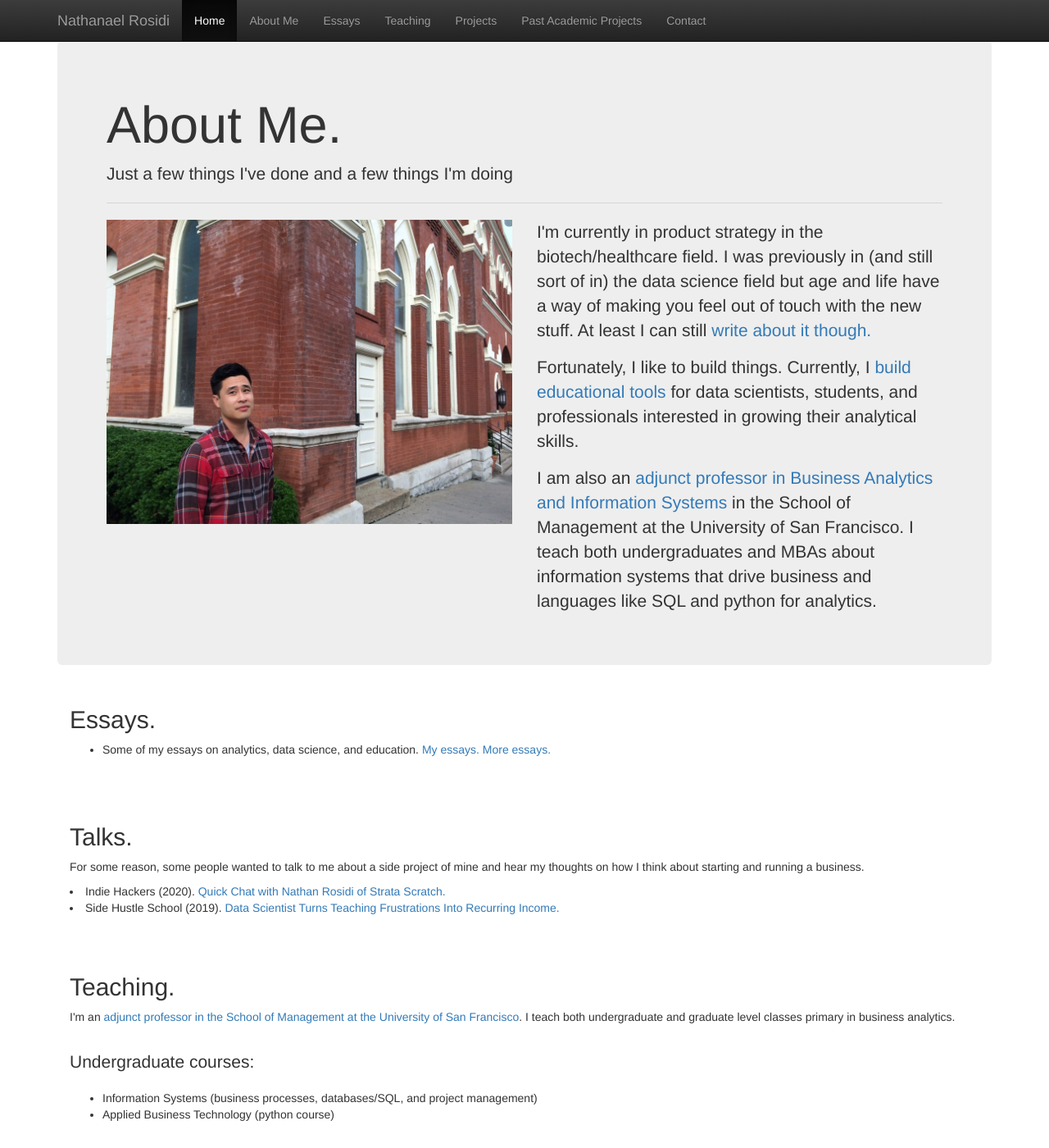
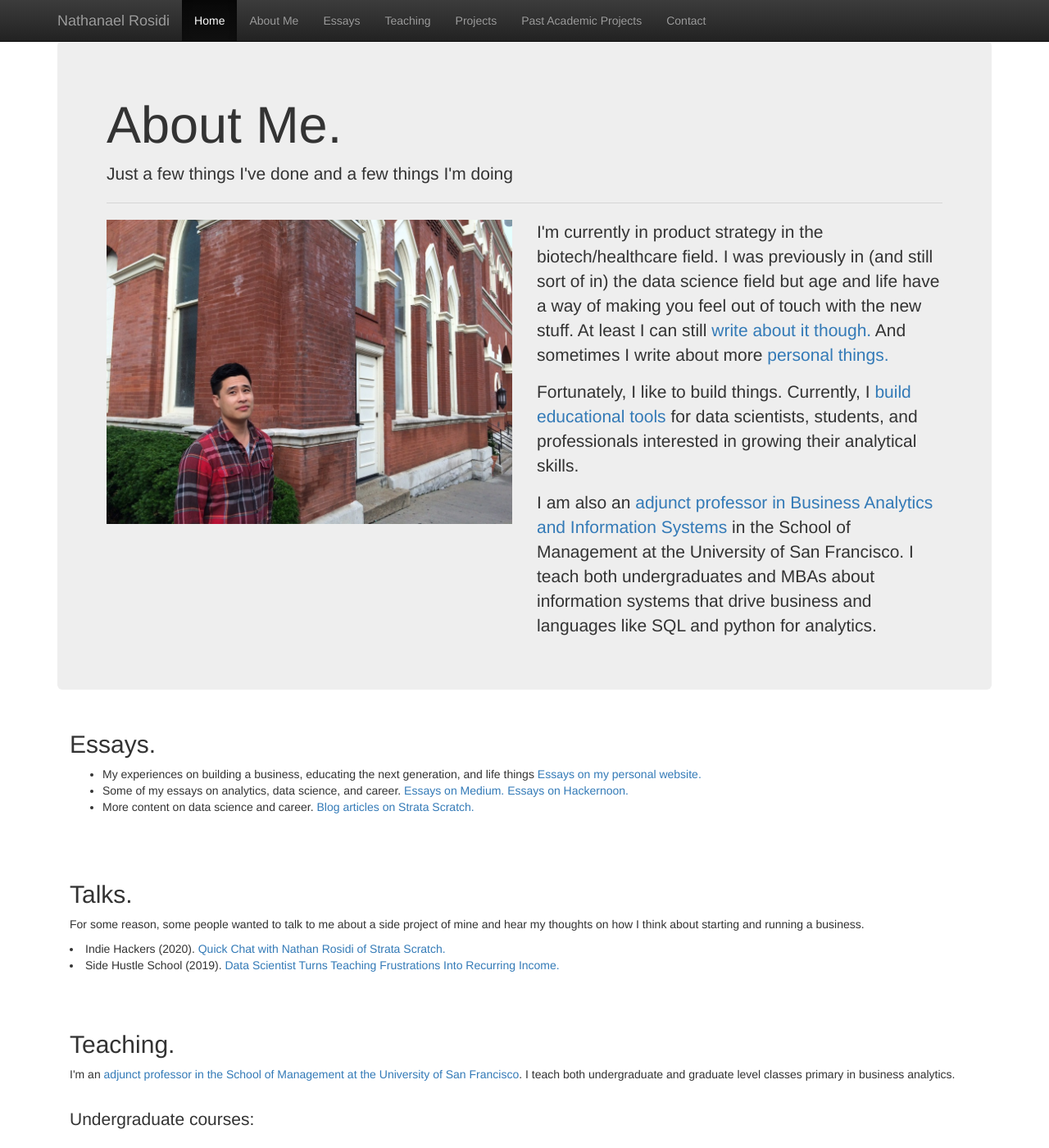
Before and after one commit to nlrosidi/nlrosidi.github.io, a Jekyll site: the page index.html, which Jekyll copies as it is, in a window 1280 px wide and 1400 px high. Shown: the whole window at 82% size. Built offline with Jekyll 4.4.1, drawn with Linux system fonts in a browser that asks for light colours; nearby versions of some CDN libraries.

Commit message:
Update index.html

```diff
--- a/index.html
+++ b/index.html
@@ -61,7 +61,7 @@
             <div class="row">
                 <div class="col-md-6"><img src="assets/nlrosidi.jpg" alt="Nathanael Rosidi" class="img-responsive"></div>
 		<div class="col-md-6">
-                    <p>I'm currently in product strategy in the biotech/healthcare field. I was previously in (and still sort of in) the data science field but age and life have a way of making you feel out of touch with the new stuff. At least I can still <a target="_blank" href="https://medium.com/@nathanrosidi">write about it though.</a></p>
+                    <p>I'm currently in product strategy in the biotech/healthcare field. I was previously in (and still sort of in) the data science field but age and life have a way of making you feel out of touch with the new stuff. At least I can still <a target="_blank" href="https://medium.com/@nathanrosidi">write about it though.</a> And sometimes I write about more <a target="_blank" href="https://blog.nathanrosidi.com">personal things.</a></p>
 		    <p>Fortunately, I like to build things. Currently, I <a target="_blank" href="https://platform.stratascratch.com"> build educational tools</a> for data scientists, students, and professionals interested in growing their analytical skills.</p>
                     <p>I am also an <a target="_blank" href="https://www.usfca.edu/management/faculty/nathanael-rosidi">adjunct professor in Business Analytics and Information Systems</a> in the School of Management at the University of San Francisco. I teach
                 	both undergraduates and MBAs about information systems that drive business and languages like SQL and python for analytics.</p>
@@ -72,7 +72,9 @@
 	<div class="container-fluid">
 	  <h2 id="essays">Essays.</h2>
 	  <ul>
-            <li>Some of my essays on analytics, data science, and education.<a target="_blank" href="https://medium.com/@nathanrosidi"> My essays.</a><a target="_blank" href="https://hackernoon.com/u/falco925"> More essays.</a></li>
+	    <li>My experiences on building a business, educating the next generation, and life things<a target="_blank" href="https://blog.nathanrosidi.com"> Essays on my personal website.</a></li>
+            <li>Some of my essays on analytics, data science, and career. <a target="_blank" href="https://medium.com/@nathanrosidi"> Essays on Medium.</a><a target="_blank" href="https://hackernoon.com/u/falco925"> Essays on Hackernoon.</a></li>
+	    <li>More content on data science and career. <a target="_blank" href="https://stratascratch.com/blog"> Blog articles on Strata Scratch.</a></li>
 	  </ul>
 	</div>
 
```
